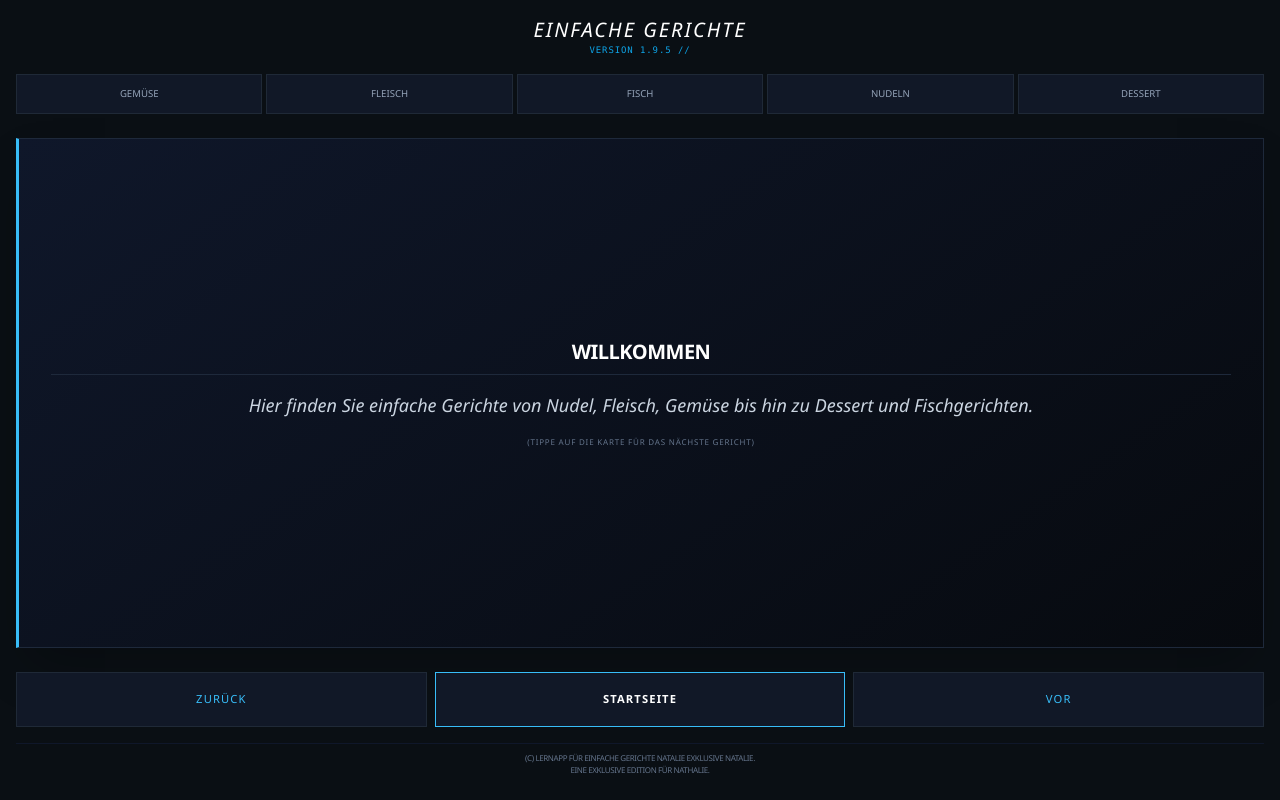
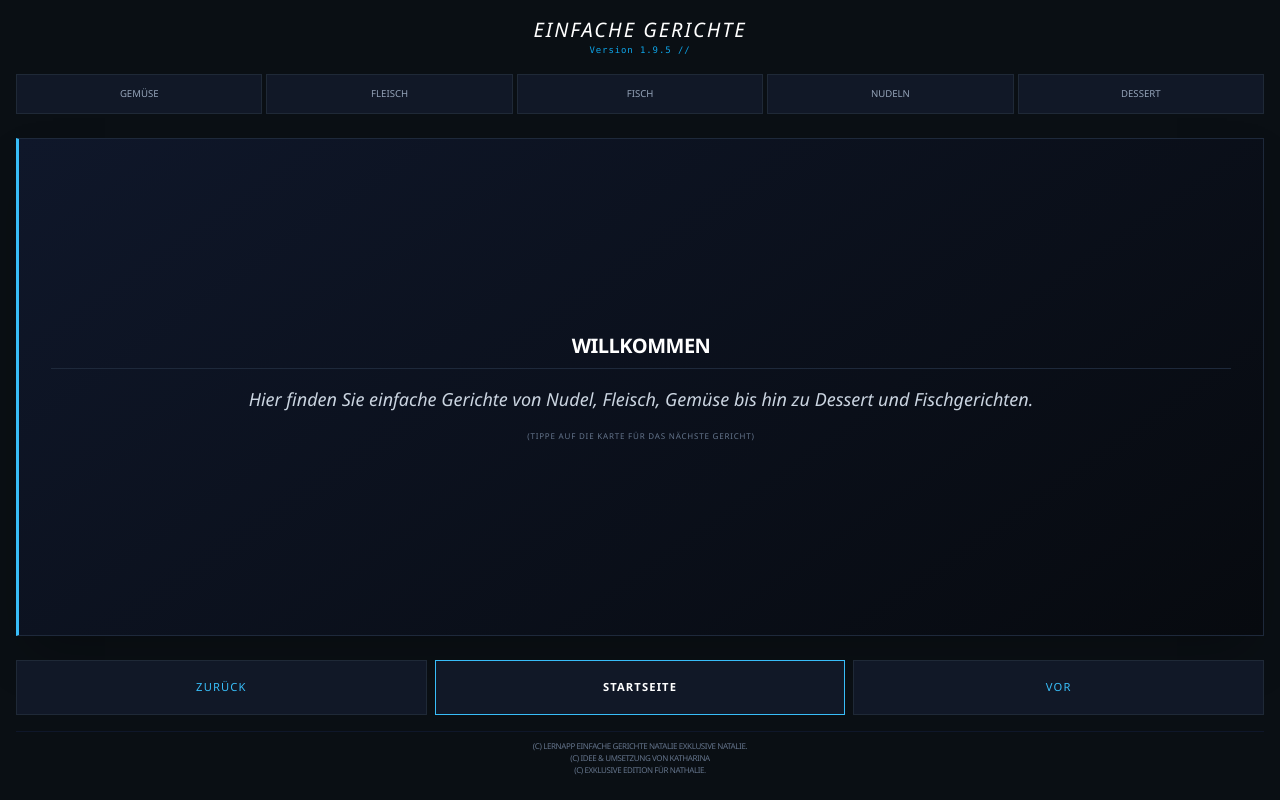
Before and after one commit to katharinaschuetz07-arch/gerichte, a plain HTML site: page index.html in a window 1280 px wide. Drawn offline with nearby package versions, Linux system fonts and the light colour scheme.

Commit message:
Update title and footer text in index.html

```diff
--- a/index.html
+++ b/index.html
@@ -3,7 +3,7 @@
 <head>
     <meta charset="UTF-8">
     <meta name="viewport" content="width=device-width, initial-scale=1.0, maximum-scale=1.0, user-scalable=no">
-    <title>Einfache Gerichte v1.9.5- Natalie</title>
+    <title>Einfache Gerichte v1.9.5-Für Natalie</title>
     <script src="https://cdn.tailwindcss.com"></script>
     <style>
         body {
@@ -64,7 +64,7 @@
 
     <header class="text-center mb-4">
         <h1 class="text-xl font-light tracking-widest text-white uppercase italic">Einfache Gerichte</h1>
-        <p class="text-[9px] text-sky-500 font-mono tracking-widest">VERSION 1.9.5 //</p>
+        <p class="text-[9px] text-sky-500 font-mono tracking-widest">Version 1.9.5 //</p>
     </header>
 
     <nav class="grid grid-cols-5 gap-1 mb-6">
@@ -92,8 +92,9 @@
     </div>
 
     <footer class="text-center py-2 border-t border-slate-900">
-        <p class="text-[8px] text-slate-500 uppercase tracking-tighter">(c) LernApp für Einfache Gerichte Natalie exklusive Natalie.</p>
-<p class="text-[8px] text-slate-500 uppercase tracking-tighter">Eine exklusive Edition für Nathalie.</p>
+        <p class="text-[8px] text-slate-500 uppercase tracking-tighter">(c) LernApp Einfache Gerichte Natalie exklusive Natalie.</p>
+<p class="text-[8px] text-slate-500 uppercase tracking-tighter">(c) Idee & Umsetzung von Katharina</p>
+<p class="text-[8px] text-slate-500 uppercase tracking-tighter">(c) Exklusive Edition für Nathalie.</p>
     </footer>
 
     <script>
```
